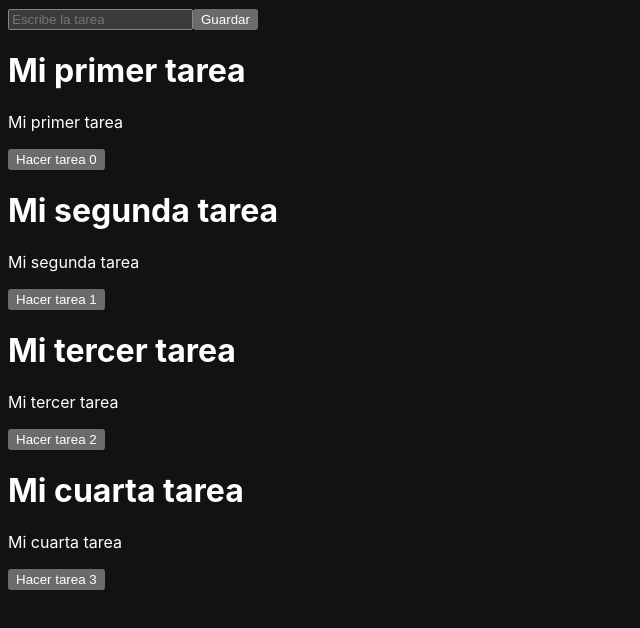
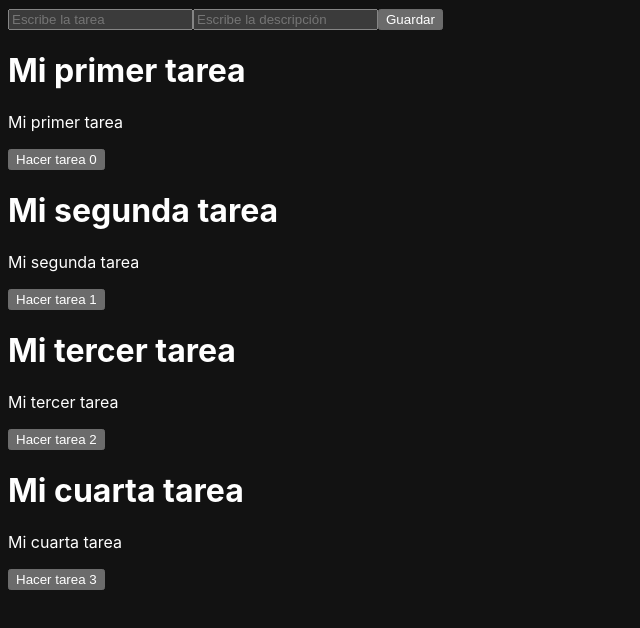
Before and after one commit to AbrahamCanul-Abe/react-tasks-app, a React (Vite) app: page / in a window 1280 px wide. Shown: the top 628 px of the page, without its empty margins (0-640 px from the left). Built offline with nearby package versions, Linux system fonts and the light colour scheme.

Commit message:
añadir tareas completado

```diff
--- a/src/App.jsx
+++ b/src/App.jsx
@@ -10,8 +10,15 @@ function App() {
 		setTasks(data);
 	}, []);
 
-	function createTask(task) {
-		setTasks([...tasks, task]);
+	function createTask(taskTitle, taskDescription) {
+		setTasks([
+			...tasks,
+			{
+				title: taskTitle,
+				id: tasks.length,
+				description: taskDescription,
+			},
+		]);
 	}
 
 	return (
--- a/src/TaskForm.jsx
+++ b/src/TaskForm.jsx
@@ -2,15 +2,11 @@ import { useState } from 'react';
 
 function TaskForm({ createTask }) {
 	const [title, setTitle] = useState('');
+	const [descripcion, setDescripcion] = useState('');
 
 	const handlesubmit = (e) => {
 		e.preventDefault();
-
-		const newTask = {
-			title: title,
-		};
-
-		createTask(newTask);
+		createTask(title, descripcion);
 	};
 
 	return (
@@ -21,6 +17,12 @@ function TaskForm({ createTask }) {
 					setTitle(e.target.value);
 				}}
 			/>
+			<input
+				placeholder="Escribe la descripción"
+				onChange={(e) => {
+					setDescripcion(e.target.value);
+				}}
+			/>
 			<button>Guardar</button>
 		</form>
 	);
```
